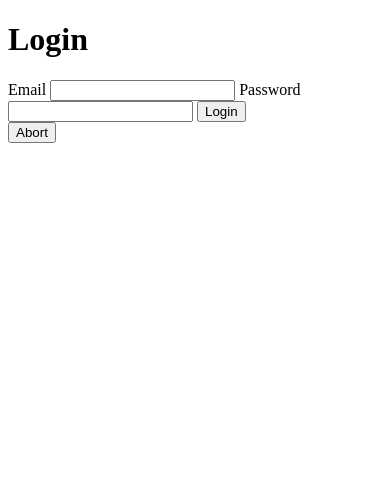
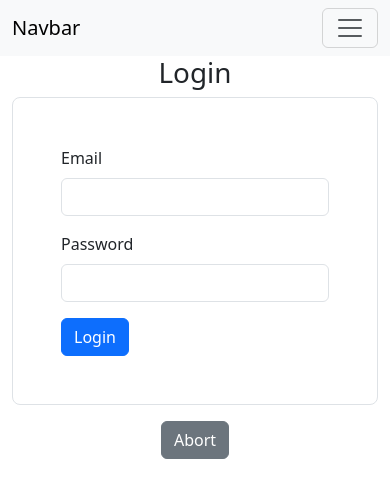
Before and after one commit to Asland3/PHPwebshop, a PHP site: page /login.php in a window 390 px wide. Shown: the top 498 px of the page. Run offline with PHP 8.4, Linux system fonts and the light colour scheme.

Commit message:
Updated user role column in users table Refactored session variable names in login and signup files Added Bootstrap styling to signup and login pages

```diff
--- a/Table.sql
+++ b/Table.sql
@@ -5,7 +5,7 @@ CREATE TABLE users (
     address VARCHAR(100) NOT NULL,
     password VARCHAR(255) NOT NULL,
     email VARCHAR(100) NOT NULL,
-    isAdmin BOOLEAN DEFAULT FALSE
+    role ENUM('user', 'admin') NOT NULL DEFAULT 'user'
 );
 
 
--- a/includes/login/login.inc.php
+++ b/includes/login/login.inc.php
@@ -44,7 +44,7 @@ if ($_SERVER["REQUEST_METHOD"] == "POST") {
         $_SESSION["user_id"] = $result["id"];
         $_SESSION["user_email"] = htmlspecialchars($result["email"]);
         $_SESSION["user_name"] = $result["name"];
-        $_SESSION["user_isAdmin"] = $result["isAdmin"];
+        $_SESSION["user_role"] = $result["role"];
 
         $_session["last_regeneration"] = time();
 
@@ -53,7 +53,6 @@ if ($_SERVER["REQUEST_METHOD"] == "POST") {
         $statement = null;
 
         die();
-
     } catch (PDOException $e) {
         die("Query failed:" . $e->getMessage());
     }
--- a/login.php
+++ b/login.php
@@ -2,6 +2,7 @@
 require_once "includes/config_session.inc.php";
 require_once "includes/signup/signup_view.inc.php";
 require_once "includes/login/login_view.inc.php";
+require_once "navbar.php";
 ?>
 
 <!DOCTYPE html>
@@ -10,30 +11,42 @@ require_once "includes/login/login_view.inc.php";
 <head>
     <meta charset="UTF-8">
     <meta name="viewport" content="width=device-width, initial-scale=1.0">
+    <link href="https://cdn.jsdelivr.net/npm/bootstrap@5.3.3/dist/css/bootstrap.min.css" rel="stylesheet" integrity="sha384-QWTKZyjpPEjISv5WaRU9OFeRpok6YctnYmDr5pNlyT2bRjXh0JMhjY6hW+ALEwIH" crossorigin="anonymous">
     <title>Document</title>
 </head>
 
 <body>
 
+    <div class="container">
+        <div class="row justify-content-center">
+            <div class="col-md-6">
                 <?php
                 if (!isset($_SESSION['user_id'])) { ?>
-        <h1>Login </h1>
-
-        <form action="includes/login/login.inc.php" method="post">
-            <label for="email">Email</label>
-            <input type="text" name="email" id="email">
-            <label for="password">Password</label>
-            <input type="password" name="password" id="password">
-            <button type="submit">Login</button>
+                    <h1 class="text-center">Login</h1>
+                    <form action="includes/login/login.inc.php" method="post" class="p-5 border rounded-3">
+                        <div class="mb-3">
+                            <label for="email" class="form-label">Email</label>
+                            <input type="text" name="email" id="email" class="form-control">
+                        </div>
+                        <div class="mb-3">
+                            <label for="password" class="form-label">Password</label>
+                            <input type="password" name="password" id="password" class="form-control">
+                        </div>
+                        <button type="submit" class="btn btn-primary">Login</button>
                     </form>
                 <?php }
                 ?>
 
-    <a href="index.php"><button>Abort</button></a>
+                <div class="text-center mt-3">
+                    <a href="index.php" class="btn btn-secondary">Abort</a>
+                </div>
 
                 <?php
                 checkLoginErrors();
                 ?>
+            </div>
+        </div>
+    </div>
 
 </body>
 
--- a/navbar.php
+++ b/navbar.php
@@ -8,48 +8,41 @@ require_once "includes/config_session.inc.php";
 <head>
     <meta charset="UTF-8">
     <meta name="viewport" content="width=device-width, initial-scale=1.0">
+    <link href="https://cdn.jsdelivr.net/npm/bootstrap@5.3.3/dist/css/bootstrap.min.css" rel="stylesheet" integrity="sha384-QWTKZyjpPEjISv5WaRU9OFeRpok6YctnYmDr5pNlyT2bRjXh0JMhjY6hW+ALEwIH" crossorigin="anonymous">
     <title>Document</title>
-    <style>
-        .navbar {
-            background-color: #333;
-            overflow: hidden;
-            position: fixed;
-            top: 0;
-            width: 100%;
-        }
-
-        .navbar a {
-            float: left;
-            display: block;
-            color: #f2f2f2;
-            text-align: center;
-            padding: 14px 16px;
-            text-decoration: none;
-        }
-
-        .navbar a:hover {
-            background-color: #ddd;
-            color: black;
-        }
-    </style>
 </head>
 
 <body>
 
-    <div class="navbar">
+    <nav class="navbar navbar-expand-lg bg-body-tertiary">
+        <div class="container-fluid">
+            <a class="navbar-brand" href="index.php">Navbar</a>
+            <button class="navbar-toggler" type="button" data-bs-toggle="collapse" data-bs-target="#navbarNavAltMarkup" aria-controls="navbarNavAltMarkup" aria-expanded="false" aria-label="Toggle navigation">
+                <span class="navbar-toggler-icon"></span>
+            </button>
+            <div class="collapse navbar-collapse" id="navbarNavAltMarkup">
+                <div class="navbar-nav ms-auto">
                     <?php
                     if (!isset($_SESSION['user_id'])) { ?>
-            <a href="login.php">Login</a>
-            <a href="signup.php">Signup</a>
+                        <a class="nav-link" href="login.php">Login</a>
+                        <a class="nav-link" href="signup.php">Signup</a>
                     <?php } else { ?>
-            <a href="#">Logged in as <?php echo $_SESSION['user_name']; ?></a>
-            <p><?php echo $_SESSION['user_isAdmin']; ?></p>
-            <form action="includes/logout.inc.php" method="post" style="float: right;">
-                <button type="submit">Logout</button>
+                        <span class="nav-link">Logged in as <?php echo $_SESSION['user_name']; ?></span>
+                        <?php
+                        if ($_SESSION['user_role'] === 'admin') { ?>
+                            <a class="nav-link" href="admin.php">Admin Page</a>
+                        <?php } ?>
+                        <form class="d-flex" action="includes/logout.inc.php" method="post">
+                            <button class="btn btn-outline-success" type="submit">Logout</button>
                         </form>
                     <?php }
                     ?>
                 </div>
+            </div>
+        </div>
+    </nav>
+
+
 </body>
 
 </html>
```
Also changed, not shown: admin.php (+5 -4 lines), includes/signup/signup_view.inc.php (+37 -19 lines), signup.php (+14 -5 lines). Lines whose indentation alone changed are shown as unchanged.
